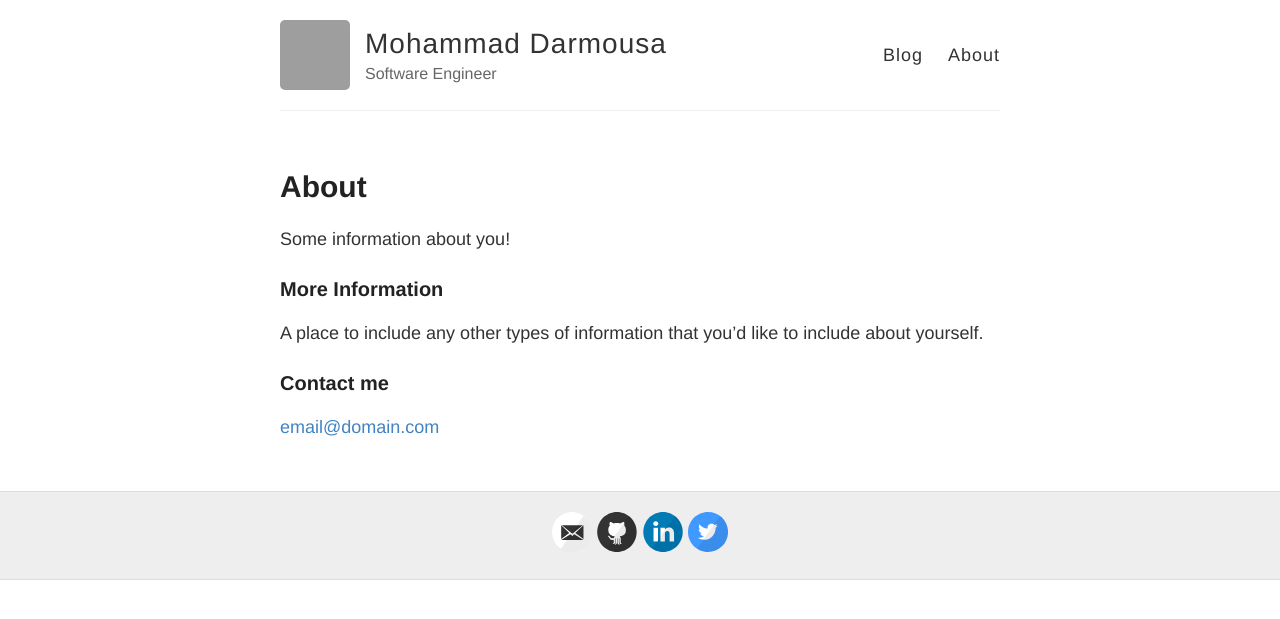
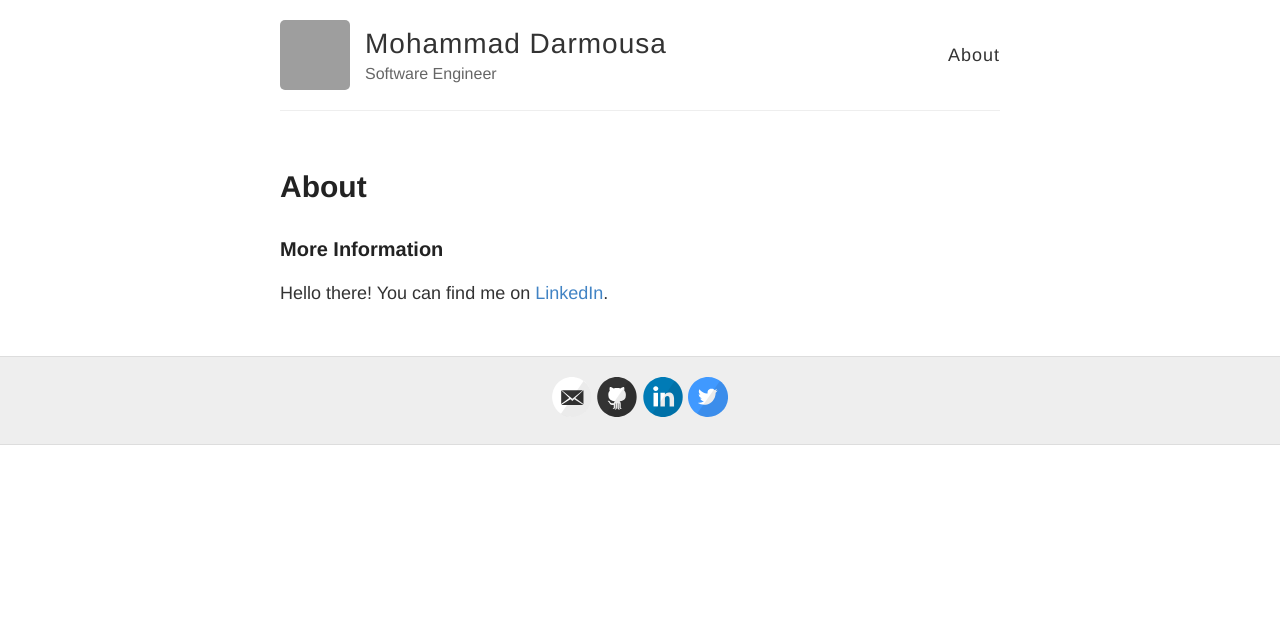
Before and after one commit to mdarmousa/mdarmousa.github.io, a Jekyll site: the page built from about.md, in a window 1280 px wide. Shown: the top 619 px of the page. Built offline with Jekyll 4.4.1, drawn with Linux system fonts in a browser that asks for light colours; grey boxes are pictures that could not be loaded.

Commit message:
Update About page

```diff
--- a/_layouts/default.html
+++ b/_layouts/default.html
@@ -27,7 +27,7 @@
           </div>
 
           <nav>
-            <a href="{{ site.baseurl }}/">Blog</a>
+            <!--a href="{{ site.baseurl }}/">Blog</a-->
             <a href="{{ site.baseurl }}/about">About</a>
           </nav>
         </header>
--- a/about.md
+++ b/about.md
@@ -4,12 +4,7 @@ title: About
 permalink: /about/
 ---
 
-Some information about you!
 
 ### More Information
 
-A place to include any other types of information that you'd like to include about yourself.
-
-### Contact me
-
-[email@domain.com](mailto:email@domain.com)
+Hello there! You can find me on [LinkedIn](https://www.linkedin.com/in/mdarmousa/).
```
